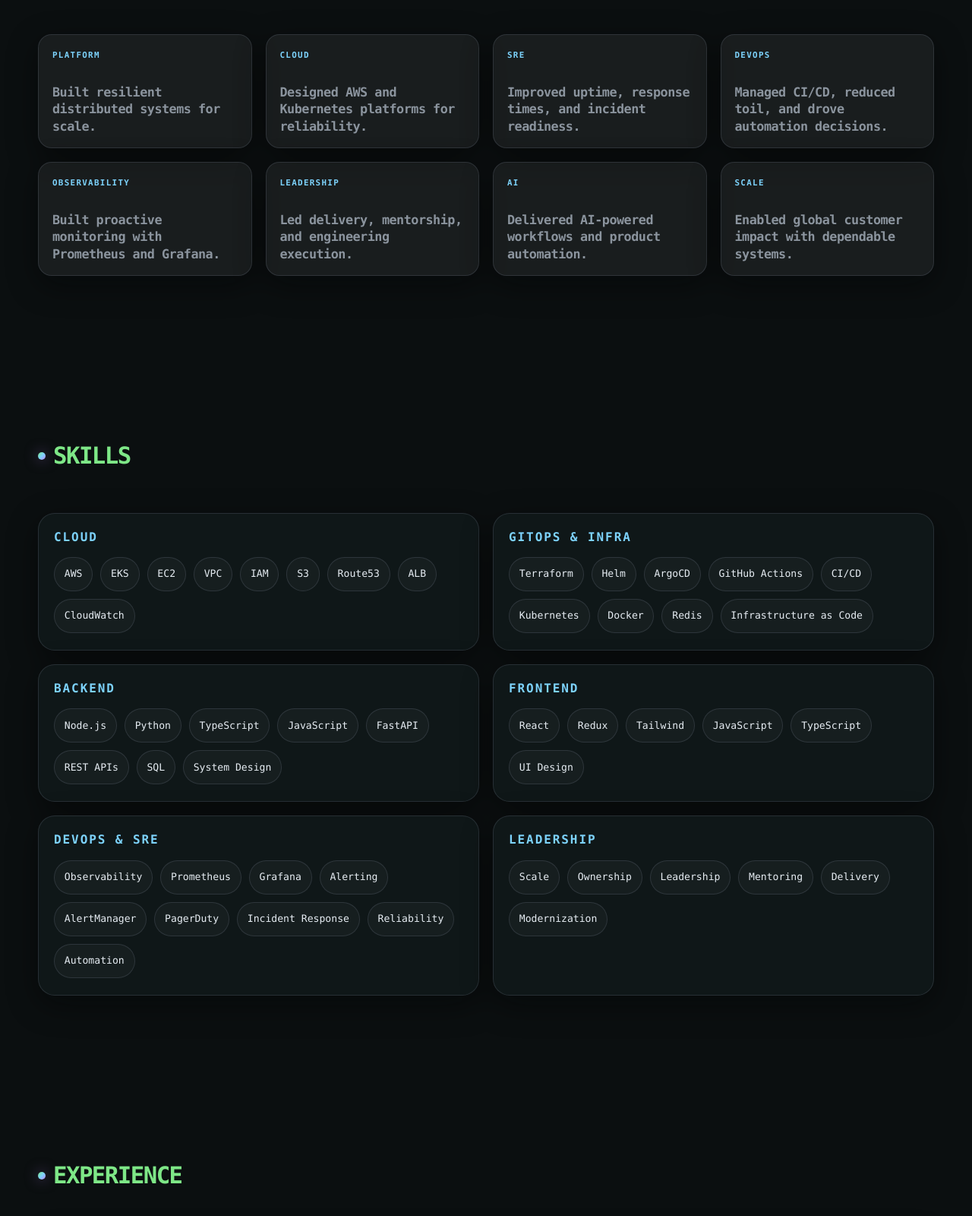
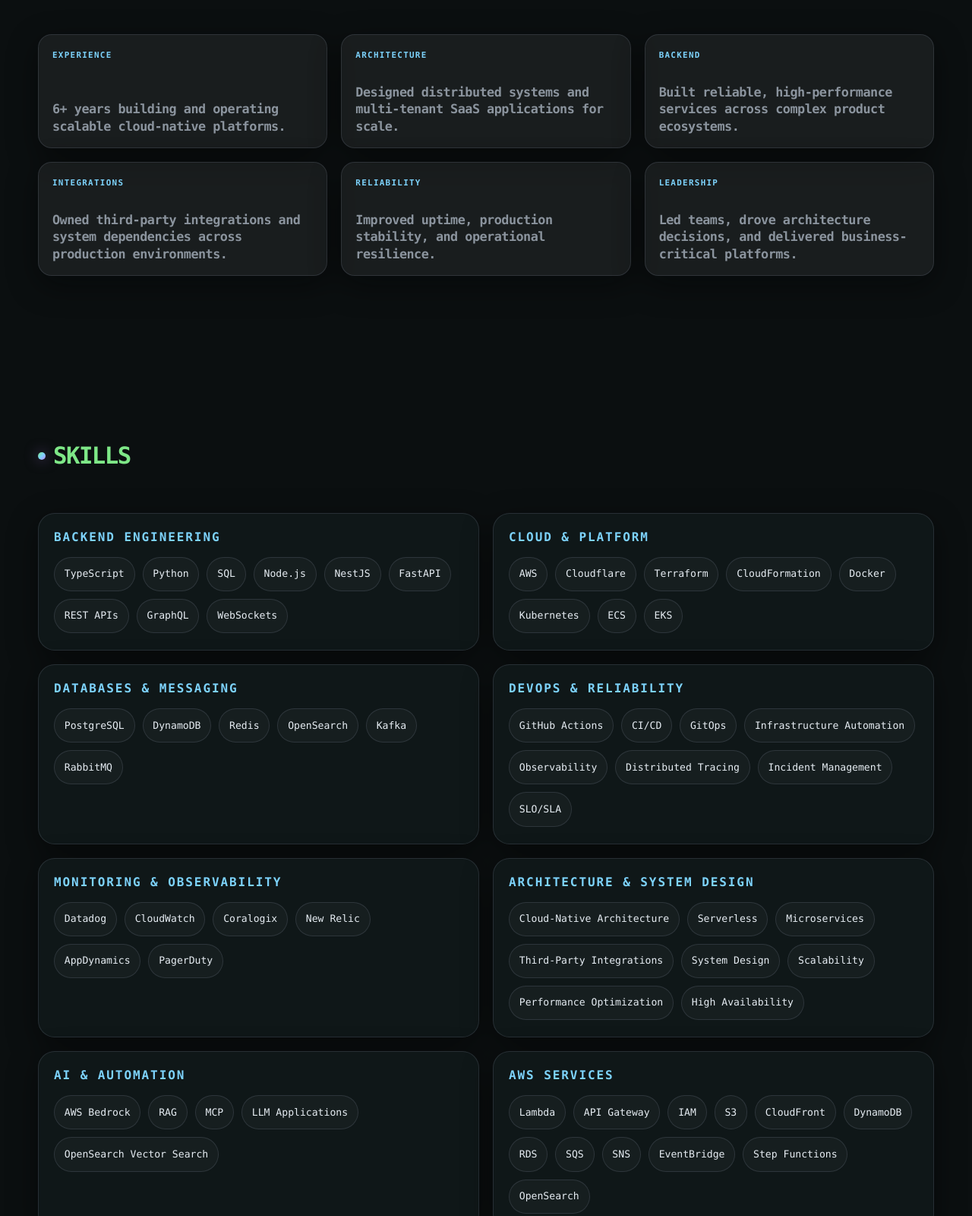
Before and after one commit to kunalmishradev/kunalmishradev.github.io, a plain HTML site: page index.html in a window 1280 px wide. Shown: the part 840-2440 px from the top of the page at 76% size. Drawn offline with Linux system fonts and the light colour scheme.

Commit message:
tweaks with skills section

```diff
--- a/assets/css/style.css
+++ b/assets/css/style.css
@@ -615,7 +615,7 @@ body.light-mode .grid-lines {
 
 .about-tiles {
   display: grid;
-  grid-template-columns: repeat(4, minmax(0, 1fr));
+  grid-template-columns: repeat(3, minmax(0, 1fr));
   gap: 18px;
 }
 
--- a/index.html
+++ b/index.html
@@ -146,57 +146,30 @@
           <div class="about-grid reveal">
             <div class="about-tiles">
               <div class="about-tile">
-                <span class="tile-label">Platform</span>
-                <strong>Built resilient distributed systems for scale.</strong>
+                <span class="tile-label">Experience</span>
+                <strong>6+ years building and operating scalable cloud-native platforms.</strong>
               </div>
               <div class="about-tile">
-                <span class="tile-label">Cloud</span>
-                <strong
-                  >Designed AWS and Kubernetes platforms for
-                  reliability.</strong
-                >
+                <span class="tile-label">Architecture</span>
+                <strong>Designed distributed systems and multi-tenant SaaS applications for scale.</strong>
               </div>
               <div class="about-tile">
-                <span class="tile-label">SRE</span>
-                <strong
-                  >Improved uptime, response times, and incident
-                  readiness.</strong
-                >
+                <span class="tile-label">Backend</span>
+                <strong>Built reliable, high-performance services across complex product ecosystems.</strong>
               </div>
               <div class="about-tile">
-                <span class="tile-label">DevOps</span>
-                <strong
-                  >Managed CI/CD, reduced toil, and drove automation
-                  decisions.</strong
-                >
+                <span class="tile-label">Integrations</span>
+                <strong>Owned third-party integrations and system dependencies across production environments.</strong>
               </div>
               <div class="about-tile">
-                <span class="tile-label">Observability</span>
-                <strong
-                  >Built proactive monitoring with Prometheus and
-                  Grafana.</strong
-                >
+                <span class="tile-label">Reliability</span>
+                <strong>Improved uptime, production stability, and operational resilience.</strong>
               </div>
               <div class="about-tile">
                 <span class="tile-label">Leadership</span>
-                <strong
-                  >Led delivery, mentorship, and engineering execution.</strong
-                >
+                <strong>Led teams, drove architecture decisions, and delivered business-critical platforms.</strong>
               </div>
-              <div class="about-tile">
-                <span class="tile-label">AI</span>
-                <strong
-                  >Delivered AI-powered workflows and product
-                  automation.</strong
-                >
-              </div>
-              <div class="about-tile">
-                <span class="tile-label">Scale</span>
-                <strong
-                  >Enabled global customer impact with dependable
-                  systems.</strong
-                >
-              </div>
+            </div>
             </div>
           </div>
         </div>
@@ -212,73 +185,121 @@
 
           <div class="skills-wrap reveal">
             <div class="skill-group">
-              <h3>Cloud</h3>
+              <h3>Backend Engineering</h3>
               <div class="skill-list">
-                <span>AWS</span>
-                <span>EKS</span>
-                <span>EC2</span>
-                <span>VPC</span>
-                <span>IAM</span>
-                <span>S3</span>
-                <span>Route53</span>
-                <span>ALB</span>
-                <span>CloudWatch</span>
+                <span>TypeScript</span>
+                <span>Python</span>
+                <span>SQL</span>
+                <span>Node.js</span>
+                <span>NestJS</span>
+                <span>FastAPI</span>
+                <span>REST APIs</span>
+                <span>GraphQL</span>
+                <span>WebSockets</span>
               </div>
             </div>
 
             <div class="skill-group">
-              <h3>GitOps &amp; Infra</h3>
+              <h3>Cloud &amp; Platform</h3>
               <div class="skill-list">
+                <span>AWS</span>
+                <span>Cloudflare</span>
                 <span>Terraform</span>
-                <span>Helm</span>
-                <span>ArgoCD</span>
-                <span>GitHub Actions</span>
-                <span>CI/CD</span>
+                <span>CloudFormation</span>
+                <span>Docker</span>
                 <span>Kubernetes</span>
-                <span>Docker</span>
-                <span>Redis</span>
-                <span>Infrastructure as Code</span>
+                <span>ECS</span>
+                <span>EKS</span>
               </div>
             </div>
 
             <div class="skill-group">
-              <h3>Backend</h3>
+              <h3>Databases &amp; Messaging</h3>
               <div class="skill-list">
-                <span>Node.js</span>
-                <span>Python</span>
-                <span>TypeScript</span>
-                <span>JavaScript</span>
-                <span>FastAPI</span>
-                <span>REST APIs</span>
-                <span>SQL</span>
-                <span>System Design</span>
+                <span>PostgreSQL</span>
+                <span>DynamoDB</span>
+                <span>Redis</span>
+                <span>OpenSearch</span>
+                <span>Kafka</span>
+                <span>RabbitMQ</span>
               </div>
             </div>
 
             <div class="skill-group">
-              <h3>Frontend</h3>
+              <h3>DevOps &amp; Reliability</h3>
               <div class="skill-list">
-                <span>React</span>
-                <span>Redux</span>
-                <span>Tailwind</span>
-                <span>JavaScript</span>
-                <span>TypeScript</span>
-                <span>UI Design</span>
+                <span>GitHub Actions</span>
+                <span>CI/CD</span>
+                <span>GitOps</span>
+                <span>Infrastructure Automation</span>
+                <span>Observability</span>
+                <span>Distributed Tracing</span>
+                <span>Incident Management</span>
+                <span>SLO/SLA</span>
               </div>
             </div>
 
             <div class="skill-group">
-              <h3>DevOps &amp; SRE</h3>
+              <h3>Monitoring &amp; Observability</h3>
               <div class="skill-list">
-                <span>Observability</span>
-                <span>Prometheus</span>
-                <span>Grafana</span>
-                <span>Alerting</span>
-                <span>AlertManager</span>
+                <span>Datadog</span>
+                <span>CloudWatch</span>
+                <span>Coralogix</span>
+                <span>New Relic</span>
+                <span>AppDynamics</span>
                 <span>PagerDuty</span>
-                <span>Incident Response</span>
-                <span>Reliability</span>
-                <span>Automation</span>
+              </div>
+            </div>
+
+            <div class="skill-group">
+              <h3>Architecture &amp; System Design</h3>
+              <div class="skill-list">
+                <span>Cloud-Native Architecture</span>
+                <span>Serverless</span>
+                <span>Microservices</span>
+                <span>Third-Party Integrations</span>
+                <span>System Design</span>
+                <span>Scalability</span>
+                <span>Performance Optimization</span>
+                <span>High Availability</span>
+              </div>
+            </div>
+
+            <div class="skill-group">
+              <h3>AI &amp; Automation</h3>
+              <div class="skill-list">
+                <span>AWS Bedrock</span>
+                <span>RAG</span>
+                <span>MCP</span>
+                <span>LLM Applications</span>
+                <span>OpenSearch Vector Search</span>
+              </div>
+            </div>
+
+            <div class="skill-group">
+              <h3>AWS Services</h3>
+              <div class="skill-list">
+                <span>Lambda</span>
+                <span>API Gateway</span>
+                <span>IAM</span>
+                <span>S3</span>
+                <span>CloudFront</span>
+                <span>DynamoDB</span>
+                <span>RDS</span>
+                <span>SQS</span>
+                <span>SNS</span>
+                <span>EventBridge</span>
+                <span>Step Functions</span>
+                <span>OpenSearch</span>
+              </div>
+            </div>
+
+            <div class="skill-group">
+              <h3>Cloudflare Services</h3>
+              <div class="skill-list">
+                <span>R2</span>
+                <span>Cloudflare Workers</span>
+                <span>Cloudflare Pages</span>
               </div>
             </div>
 
```
